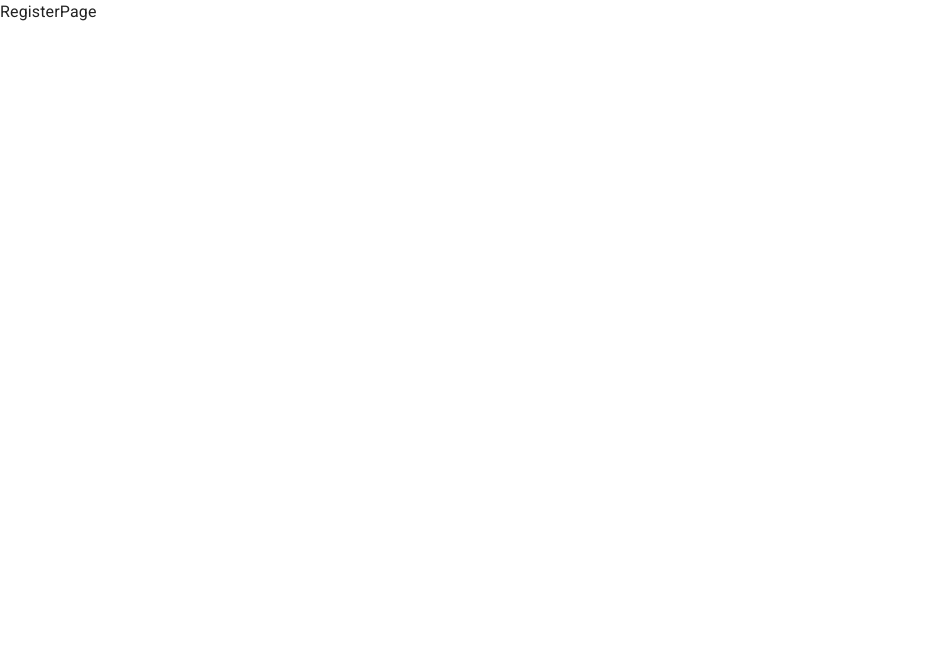
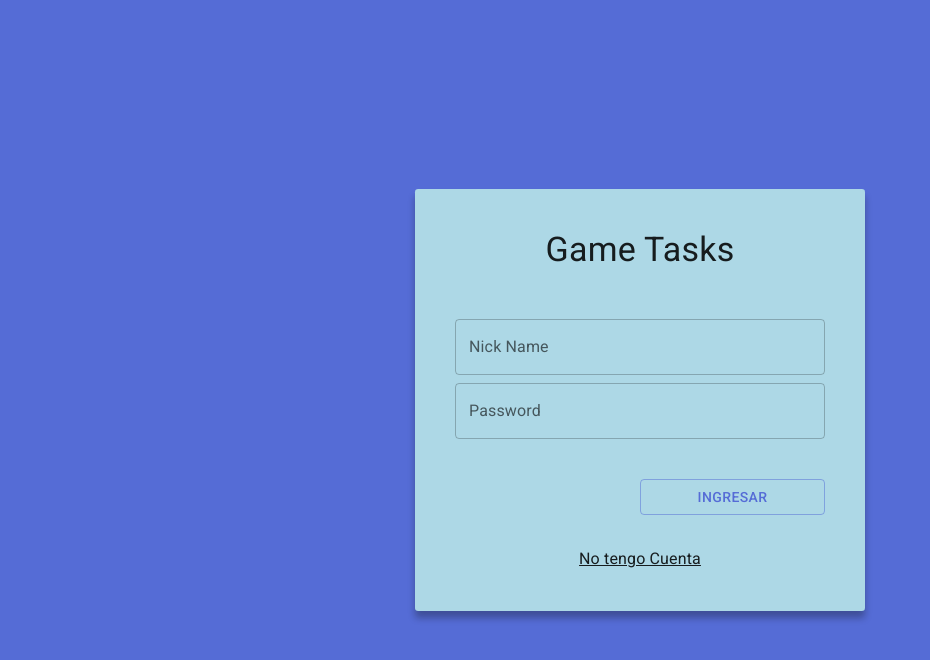
Before and after one commit to CJ-arg/mern-challenge, a React (Vite) app: page /auth/register in a window 1280 px wide. Shown: the top 660 px of the page, without its empty margins (0-930 px from the left). Built offline with nearby package versions, Linux system fonts and the light colour scheme.

Commit message:
Register  Page

```diff
--- /dev/null
+++ b/src/auth/layout/AuthLayout.tsx
@@ -0,0 +1,38 @@
+import { Grid, Typography } from "@mui/material";
+import { ReactNode } from "react";
+
+interface ChildrenProps {
+  children: ReactNode;
+  title: string;
+}
+export const AuthLayout = ({ children, title = "" }: ChildrenProps) => {
+  return (
+    <Grid
+      container
+      spacing={0}
+      direction="column"
+      alignItems="center"
+      justifyContent="center"
+      sx={{ minHeight: "100vh", backgroundColor: "primary.main", padding: 4 }}
+    >
+      <Grid
+        item
+        className="box-shadow"
+        xs={3}
+        sx={{
+          width: { sm: 450 },
+          backgroundColor: "lightblue",
+          padding: 5,
+          borderRadius: 0.8,
+          textAlign: "center",
+        }}
+      >
+        <Typography variant="h4" sx={{ mb: 1 }}>
+          {title}
+        </Typography>
+
+        {children}
+      </Grid>
+    </Grid>
+  );
+};
--- a/src/auth/pages/LoginPage.tsx
+++ b/src/auth/pages/LoginPage.tsx
@@ -1,30 +1,11 @@
-import { Button, Grid, Link, TextField, Typography } from "@mui/material";
+import { Button, Grid, Link, TextField } from "@mui/material";
 import { Link as RouterLink } from "react-router-dom";
+import { AuthLayout } from "../layout/AuthLayout";
+
 export const LoginPage = () => {
   return (
-    <Grid
-      container
-      spacing={0}
-      direction="column"
-      alignItems="center"
-      justifyContent="center"
-      sx={{ minHeight: "100vh", backgroundColor: "primary.main", padding: 4 }}
-    >
-      <Grid
-        item
-        className="box-shadow"
-        xs={3}
-        sx={{
-          width: { sm: 450 },
-          backgroundColor: "lightblue",
-          padding: 5,
-          borderRadius: 0.8,
-          textAlign: "center",
-        }}
-      >
-        <Typography variant="h4" sx={{ mb: 1 }}>
-          GameTasks
-        </Typography>
+    <AuthLayout title="Game Tasks">
+      {" "}
       <form>
         <Grid container>
           <Grid item xs={12} sx={{ mt: 5 }}>
@@ -58,7 +39,6 @@ export const LoginPage = () => {
           </Grid>
         </Grid>
       </form>
-      </Grid>
-    </Grid>
+    </AuthLayout>
   );
 };
--- a/src/auth/pages/RegisterPage.tsx
+++ b/src/auth/pages/RegisterPage.tsx
@@ -1,7 +1,44 @@
-import React from 'react'
+import { Button, Grid, Link, TextField } from "@mui/material";
+import { Link as RouterLink } from "react-router-dom";
+import { AuthLayout } from "../layout/AuthLayout";
 
 export const RegisterPage = () => {
   return (
-    <div>RegisterPage</div>
-  )
-}
+    <AuthLayout title="Game Tasks">
+      {" "}
+      <form>
+        <Grid container>
+          <Grid item xs={12} sx={{ mt: 5 }}>
+            <TextField
+              label="Nick Name"
+              type="name"
+              placeholder="Nick Name"
+              fullWidth
+            ></TextField>
+          </Grid>
+          <Grid item xs={12} sx={{ mt: 1 }}>
+            <TextField
+              label="Password"
+              type="password"
+              placeholder="Password"
+              fullWidth
+            ></TextField>
+          </Grid>
+          <Grid container justifyContent="right" sx={{ mb: 3 }}>
+            <Grid item xs={12} sm={6}>
+              <Button variant="outlined" fullWidth sx={{ mb: 1, mt: 5 }}>
+                {" "}
+                Ingresar
+              </Button>
+            </Grid>
+          </Grid>
+          <Grid container direction="row" justifyContent="center">
+            <Link component={RouterLink} color="inherit" to="/auth/register">
+              No tengo Cuenta
+            </Link>
+          </Grid>
+        </Grid>
+      </form>
+    </AuthLayout>
+  );
+};
```
Lines whose indentation alone changed are shown as unchanged.
